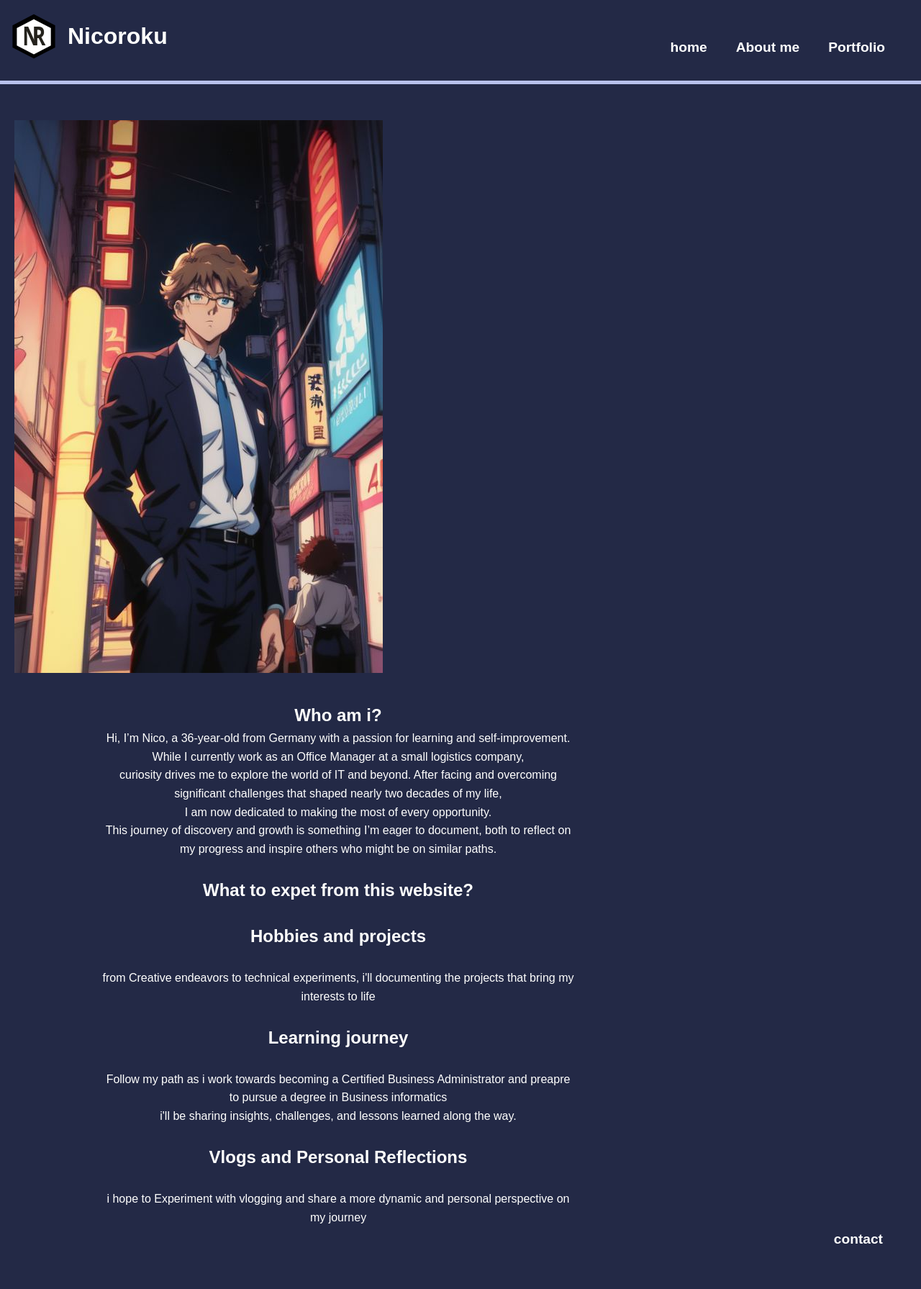
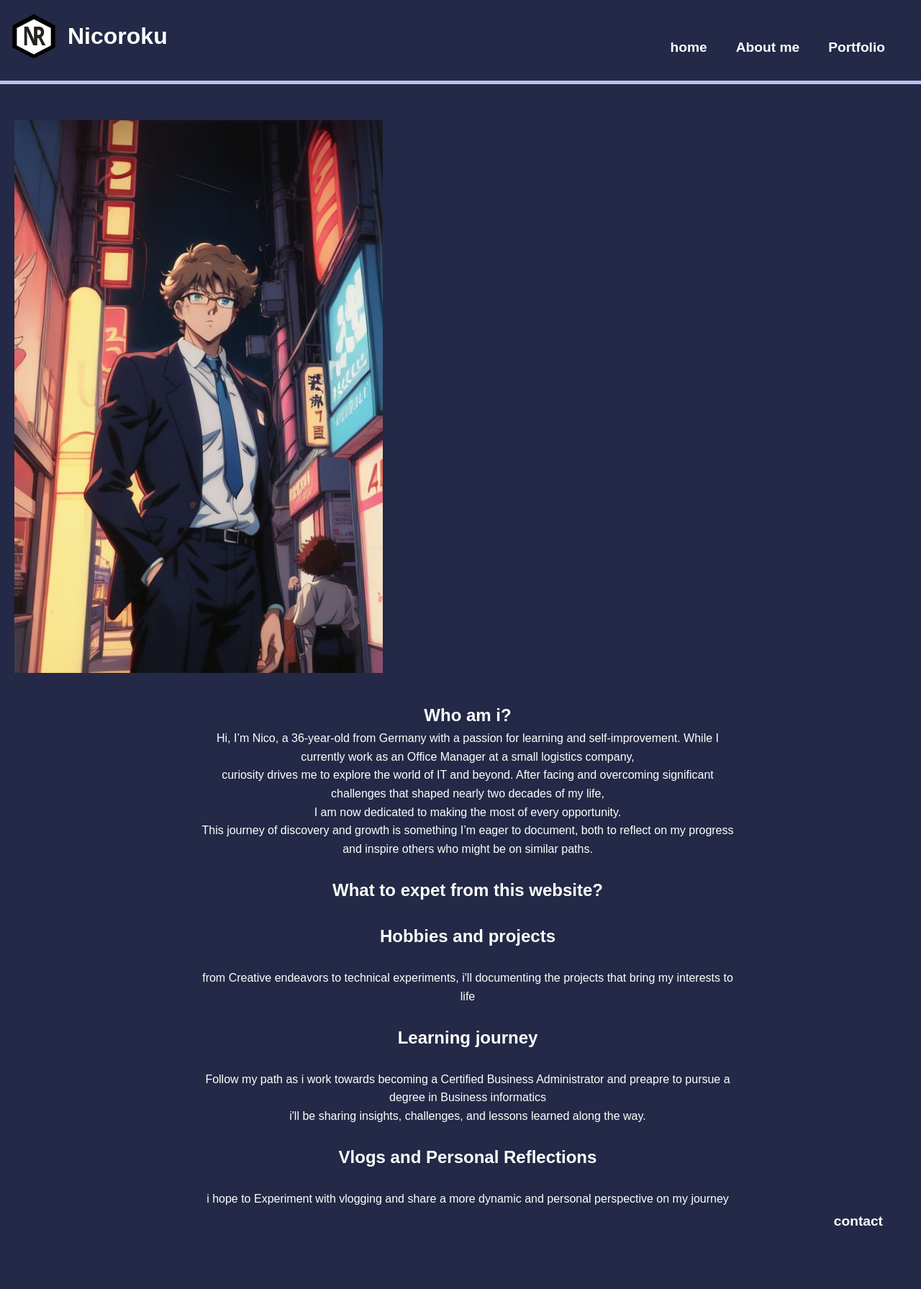
Before and after one commit to Nicoroku/website, a Jekyll site: the page built from aboutme.md, in a window 1280 px wide. Shown: the whole page at 72% size. Built offline with Jekyll 4.4.1, drawn with Linux system fonts in a browser that asks for light colours; after the commit the page ends 1765 px from its top, so only the background shows below that.

Commit message:
Update stylesheet.css

```diff
--- a/assets/stylesheet.css
+++ b/assets/stylesheet.css
@@ -21,6 +21,7 @@
     color: #fffffe;
     font-weight: bold;
   }
+
   body {
     display: flex;
     flex-direction: column;
@@ -48,7 +49,7 @@
 
 .profimage {
   display: flex;
-
+justify-content: left;
 }
 
 .wrapper {
@@ -117,6 +118,9 @@
   width: 100%; /* Nutze die volle Breite bei kleineren Bildschirmen */
   padding: 20px; /* Abstand um den Artikel herum */
   box-sizing: border-box; /* Bezieht Padding in die Breite ein */
+  display: block; /* Ensure images are block elements */
+  margin: 0 auto; /* Center the image horizontally */
+
 }
 
 
@@ -125,8 +129,8 @@
   height: 600px;
   max-width: 100%; /* Skaliert für kleinere Bildschirme */
   object-fit: contain; /* Verhindert Verzerrungen */
-  display: block;
-  margin: 0 auto 20px;
+  display: flex;
+
 }
 .post-container {
 
@@ -163,11 +167,11 @@
   font-size: 1rem;
   line-height: 1.6;
   max-width: 800px; /* Begrenze die Breite des Textes */
-  margin-left: 100px;
+
 }
 
 article h2 {
-  margin-left: 100px;
+  margin-left: 0px;
 }
 
 
```
